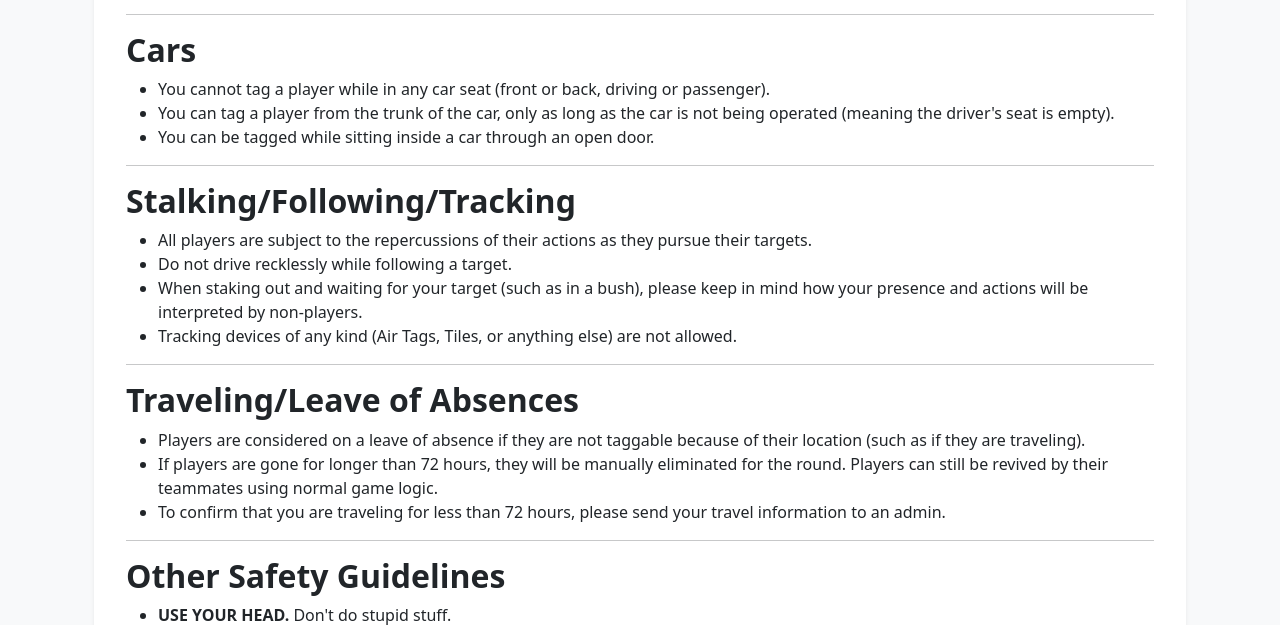
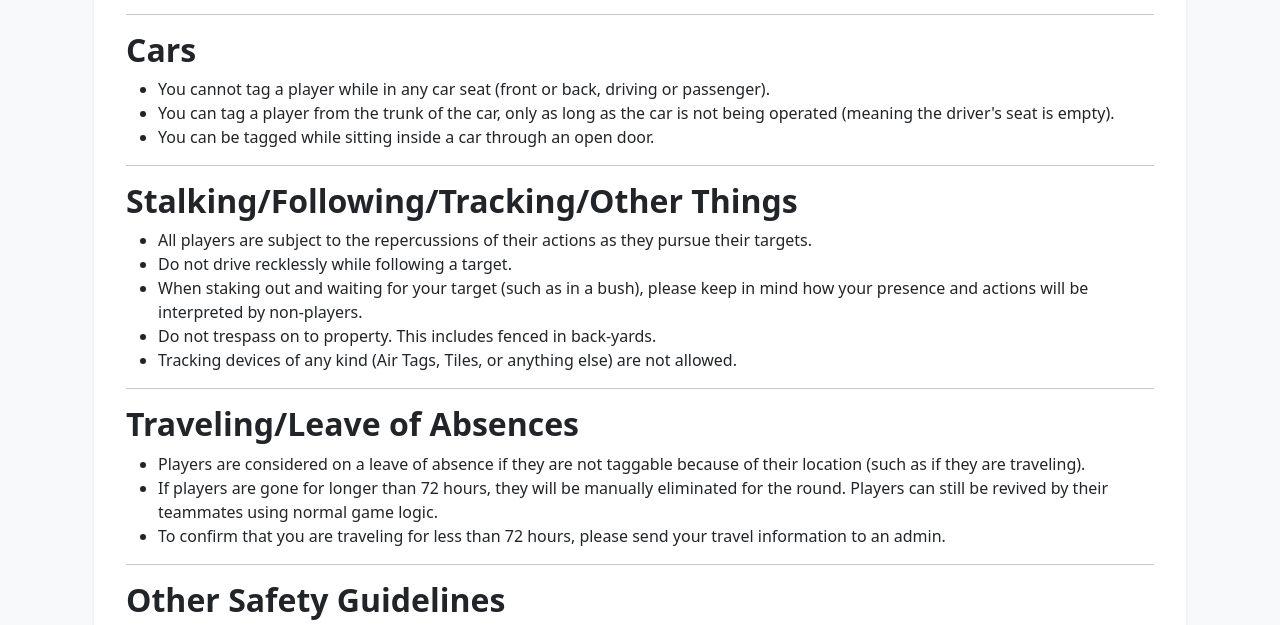
Before and after one commit to CT-42210/srassassins, a Flask app: page /rules in a window 1280 px wide. Shown: the part 2439-3064 px from the top of the page. Run offline with Flask 3, Linux system fonts and the light colour scheme; parts of the project's set-up code (start-up, migrations or seed data) failed here and were passed over; some libraries are stand-ins or nearby versions.

Commit message:
no tresspassing because clara has a dog

```diff
--- a/app/templates/rule_list.html
+++ b/app/templates/rule_list.html
@@ -132,11 +132,12 @@
 
 <hr>
 
-<h2>Stalking/Following/Tracking</h2>
+<h2>Stalking/Following/Tracking/Other Things</h2>
 <ul>
     <li>All players are subject to the repercussions of their actions as they pursue their targets.</li>
     <li>Do not drive recklessly while following a target.</li>
     <li>When staking out and waiting for your target (such as in a bush), please keep in mind how your presence and actions will be interpreted by non-players.</li>
+    <li>Do not trespass on to property. This includes fenced in back-yards.</li>
     <Li>Tracking devices of any kind (Air Tags, Tiles, or anything else) are not allowed.</Li>
 </ul>
 
```
